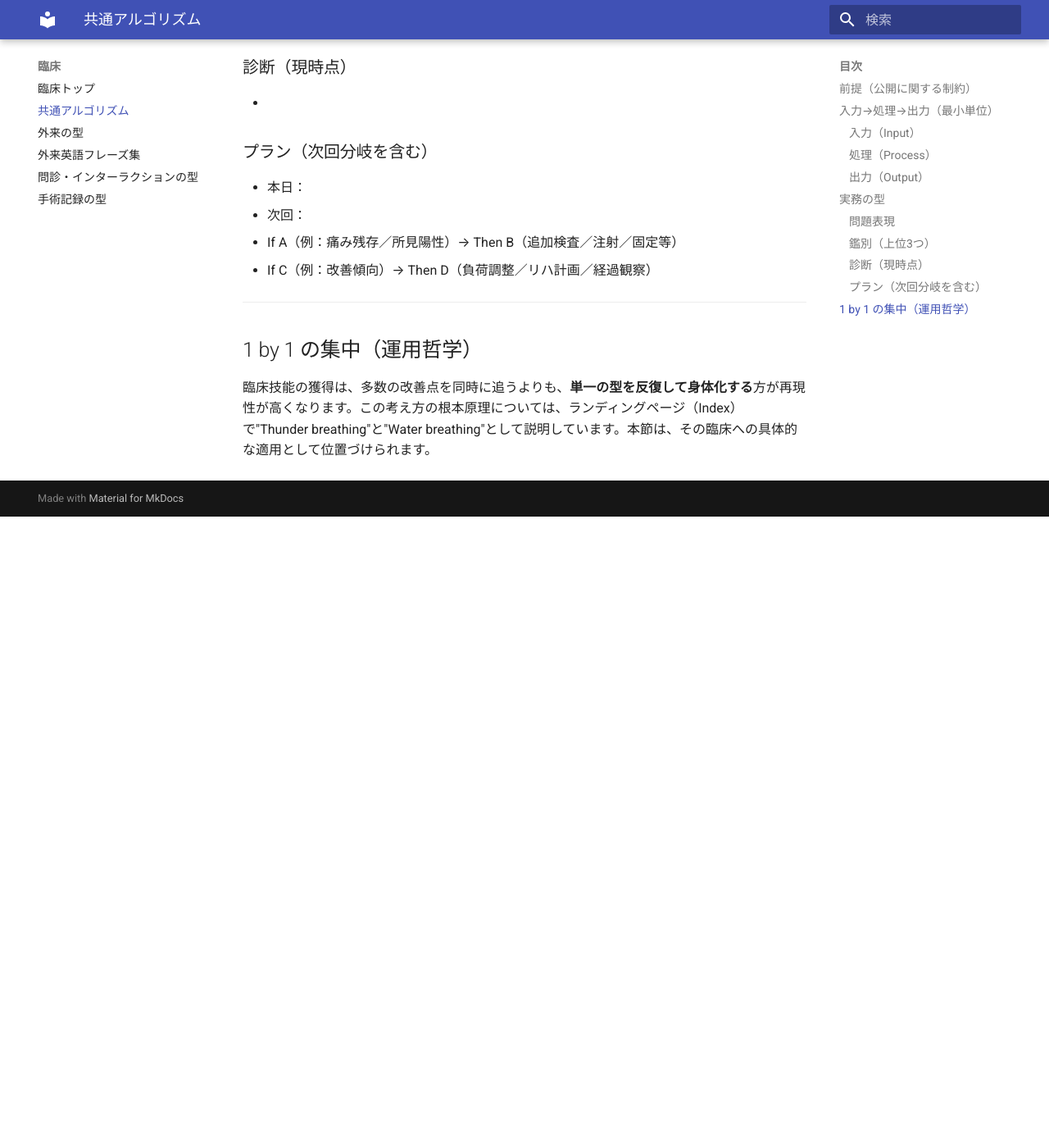
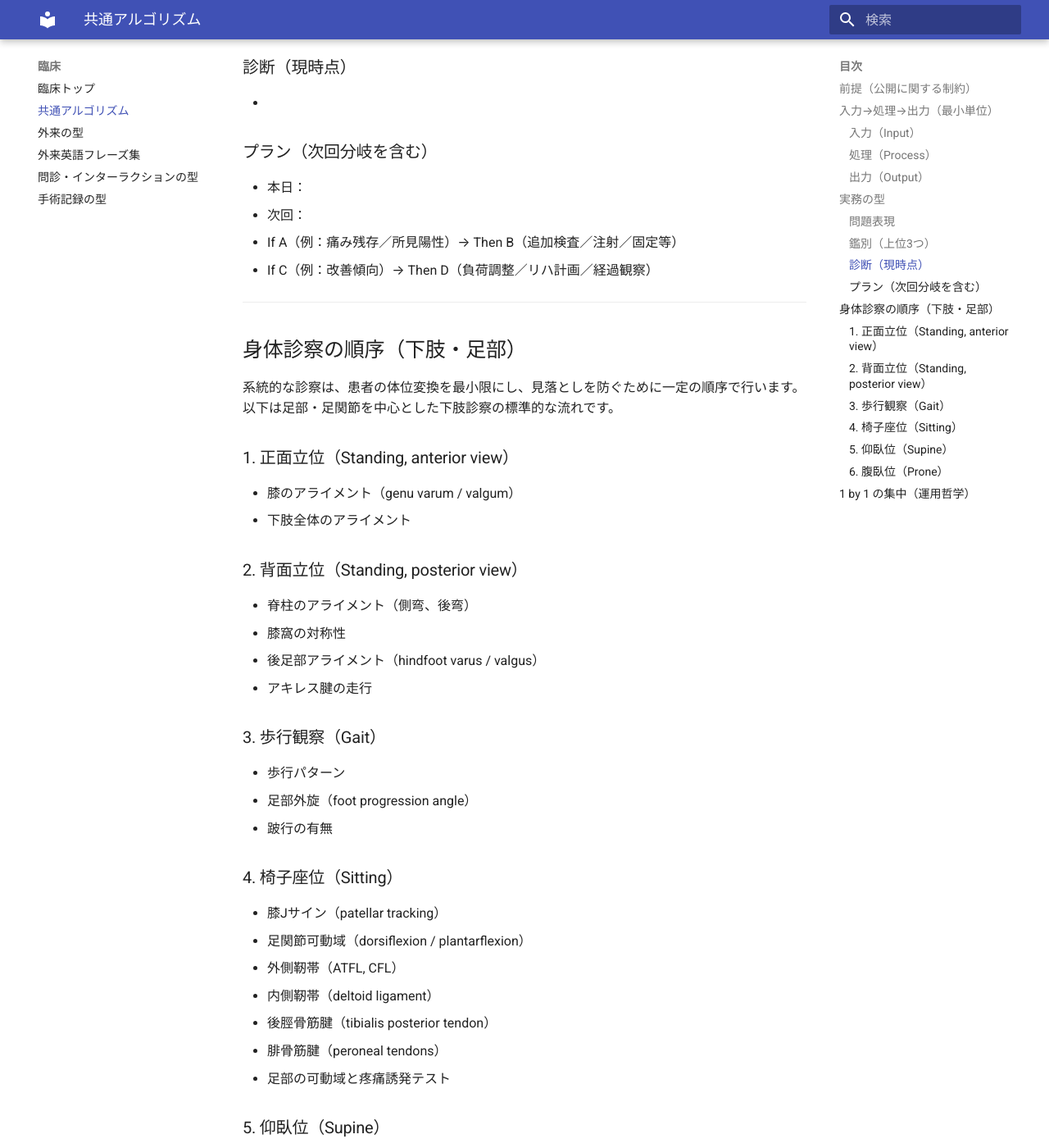
Before and after one commit to takaresearch/index, an MkDocs documentation site: the page built from docs/clinical/algorithm.md, in a window 1280 px wide and 1400 px high, scrolled down 1797 px. Shown: the whole window at 82% size. Built offline with MkDocs 1.6.1 and Material for MkDocs 9.7.7, drawn with Linux system fonts in a browser that asks for light colours; before the commit the page ends 2427 px from its top, so only the background shows below that; some of the changed text lies outside the part shown.

Commit message:
Add systematic physical examination sequence for lower limb and foot

```diff
--- a/docs/clinical/algorithm.md
+++ b/docs/clinical/algorithm.md
@@ -68,6 +68,55 @@
 
 ---
 
+## 身体診察の順序（下肢・足部）
+
+系統的な診察は、患者の体位変換を最小限にし、見落としを防ぐために一定の順序で行います。以下は足部・足関節を中心とした下肢診察の標準的な流れです。
+
+### 1. 正面立位（Standing, anterior view）
+
+- 膝のアライメント（genu varum / valgum）
+- 下肢全体のアライメント
+
+### 2. 背面立位（Standing, posterior view）
+
+- 脊柱のアライメント（側弯、後弯）
+- 膝窩の対称性
+- 後足部アライメント（hindfoot varus / valgus）
+- アキレス腱の走行
+
+### 3. 歩行観察（Gait）
+
+- 歩行パターン
+- 足部外旋（foot progression angle）
+- 跛行の有無
+
+### 4. 椅子座位（Sitting）
+
+- 膝Jサイン（patellar tracking）
+- 足関節可動域（dorsiflexion / plantarflexion）
+- 外側靭帯（ATFL, CFL）
+- 内側靭帯（deltoid ligament）
+- 後脛骨筋腱（tibialis posterior tendon）
+- 腓骨筋腱（peroneal tendons）
+- 足部の可動域と疼痛誘発テスト
+
+### 5. 仰臥位（Supine）
+）
+- 脚長（leg length: true / apparent）
+- 股関節可動域（hip ROM）
+- 膝可動域（knee ROM）
+- 膝安定性テスト（Lachman, drawer, varus/valgus stress）
+- 股関節伸展（hip extension / Thomas test）
+
+### 6. 腹臥位（Prone）
+
+- 股関節前捻（hip anteversion / femoral rotation）
+- 下腿脚長（tibial length）
+- 足部外旋（thigh-foot angle）
+
+
+---
+
 ## 1 by 1 の集中（運用哲学）
 
 臨床技能の獲得は、多数の改善点を同時に追うよりも、**単一の型を反復して身体化する**方が再現性が高くなります。この考え方の根本原理については、ランディングページ（Index）で"Thunder breathing"と"Water breathing"として説明しています。本節は、その臨床への具体的な適用として位置づけられます。
```
